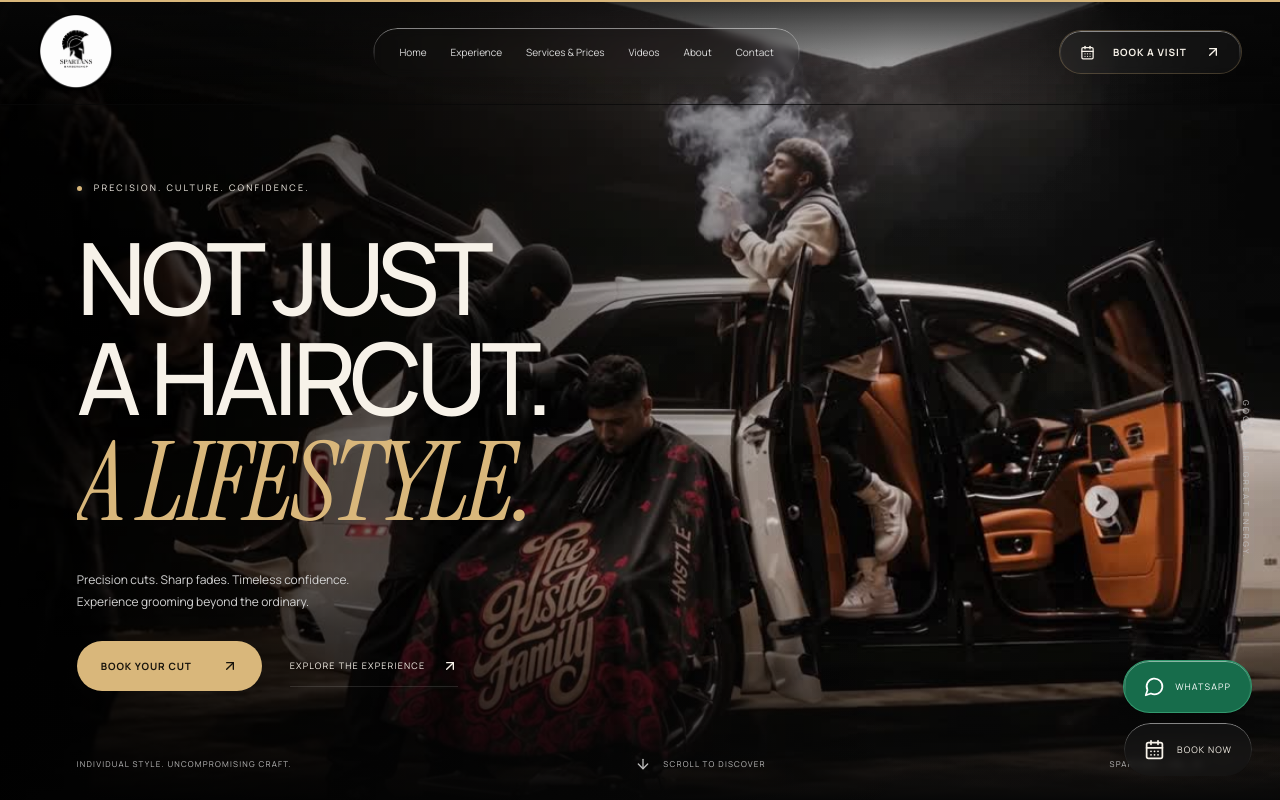
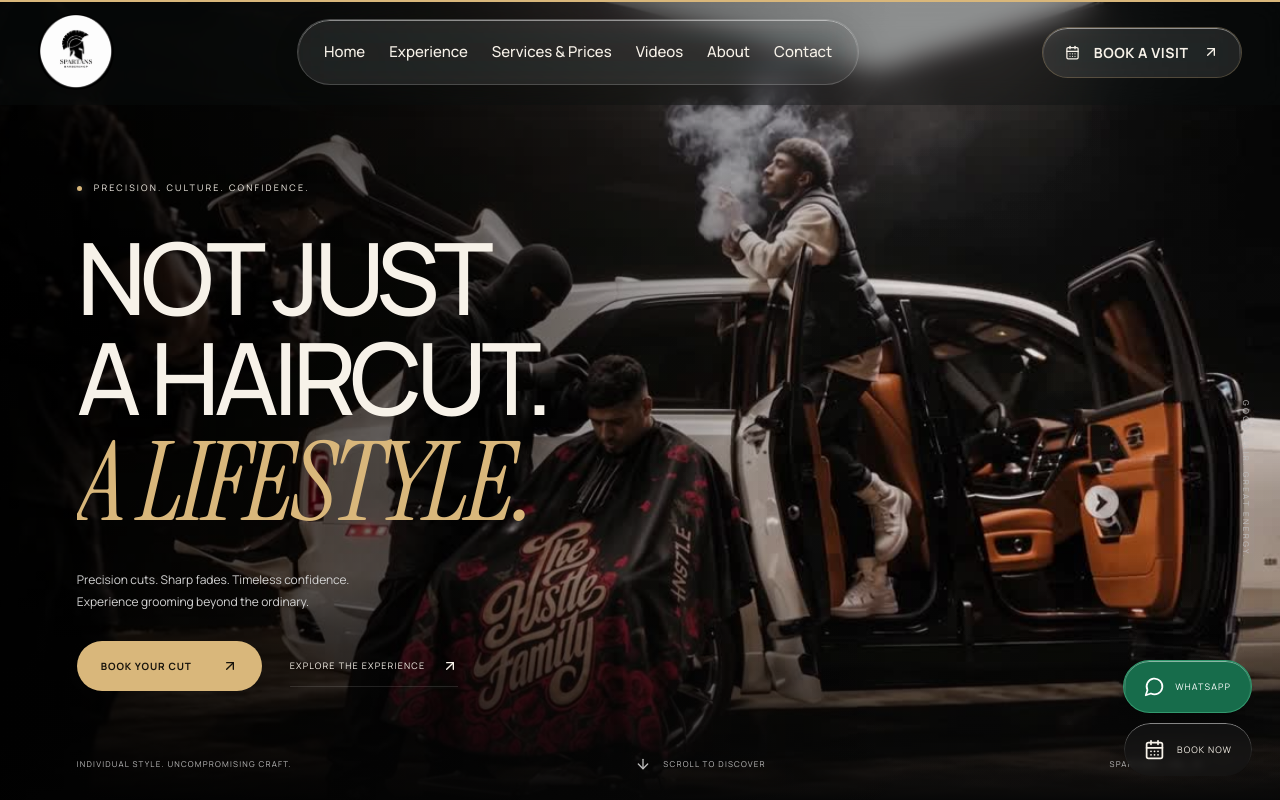
Before and after one commit to fnfmobilitymy-boop/barber, a React (Vite) app: page / in a window 1280 px wide. Shown: the top 800 px of the page. Built offline with nearby package versions, Linux system fonts and the light colour scheme.

Commit message:
Improve header glass effect and navigation readability

```diff
--- a/src/index.css
+++ b/src/index.css
@@ -242,7 +242,9 @@ em {
   justify-content: space-between;
   gap: 22px;
   z-index: 40;
-  background: linear-gradient(#080808c7, transparent);
+  background: rgba(12, 16, 16, 0.38);
+  backdrop-filter: blur(12px) saturate(135%);
+  -webkit-backdrop-filter: blur(12px) saturate(135%);
 }
 .logo {
   display: flex;
@@ -266,22 +268,39 @@ em {
 }
 .desktop-nav {
   display: flex;
+  align-items: center;
   gap: 24px;
-  padding: 17px 26px;
+  padding: 10px 26px;
   border-radius: 99px;
+  background: rgba(255, 255, 255, 0.09);
+  backdrop-filter: blur(20px) saturate(150%);
+  -webkit-backdrop-filter: blur(20px) saturate(150%);
+  border: 1px solid rgba(255, 255, 255, 0.18);
+  box-shadow: inset 0 1px 0 #ffffff14, 0 8px 28px #00000018;
 }
 .desktop-nav a {
-  font-size: 10px;
-  color: #dedede;
+  display: inline-flex;
+  align-items: center;
+  min-height: 44px;
+  font-size: 15px;
+  font-weight: 500;
+  color: #f7f2e9;
+  white-space: nowrap;
   transition: color 0.3s;
 }
 .desktop-nav a:hover {
   color: var(--accent);
 }
 .header .button {
-  min-height: 44px;
-  padding: 13px 20px;
-  gap: 18px;
+  min-height: 48px;
+  padding: 14px 22px;
+  gap: 14px;
+  font-size: 14px;
+  letter-spacing: 0.04em;
+  background: rgba(255, 255, 255, 0.1);
+  backdrop-filter: blur(20px) saturate(150%);
+  -webkit-backdrop-filter: blur(20px) saturate(150%);
+  box-shadow: inset 0 1px 0 #ffffff18;
 }
 .header-actions {
   display: flex;
@@ -296,7 +315,9 @@ em {
   top: 86px;
   left: 16px;
   right: 16px;
-  background: #151515f5;
+  background: rgba(20, 26, 23, 0.86);
+  backdrop-filter: blur(20px) saturate(140%);
+  -webkit-backdrop-filter: blur(20px) saturate(140%);
   padding: 25px;
   border: 1px solid var(--border);
   border-radius: 20px;
@@ -1099,7 +1120,7 @@ em {
     font-size: 11px;
   }
   .desktop-nav a {
-    font-size: 12px;
+    font-size: 16px;
   }
   .desktop-nav {
     gap: 30px;
@@ -1110,11 +1131,11 @@ em {
 }
 @media (max-width: 1100px) {
   .desktop-nav {
-    gap: 13px;
-    padding: 16px 20px;
+    gap: 16px;
+    padding: 10px 20px;
   }
   .desktop-nav a {
-    font-size: 9px;
+    font-size: 14px;
   }
   .logo > span {
     font-size: 12px;
@@ -1123,7 +1144,7 @@ em {
     gap: 12px;
   }
   .header .button {
-    font-size: 8px;
+    font-size: 12px;
     padding: 13px 16px;
     gap: 10px;
   }
@@ -1276,10 +1297,10 @@ em {
     font-size: 6px;
   }
   .header .button {
-    font-size: 7px;
-    min-height: 38px;
-    padding: 10px 14px;
-    gap: 7px;
+    font-size: 12px;
+    min-height: 44px;
+    padding: 12px;
+    gap: 8px;
   }
   .header .button svg {
     width: 13px;
@@ -2017,9 +2038,10 @@ em {
   border-bottom: 1px solid transparent;
 }
 .header.header-scrolled {
-  background-color: #080808c9;
-  backdrop-filter: blur(16px);
-  border-bottom-color: #ffffff0a;
+  background-color: rgba(12, 16, 16, 0.7);
+  backdrop-filter: blur(18px) saturate(140%);
+  -webkit-backdrop-filter: blur(18px) saturate(140%);
+  border-bottom-color: #ffffff14;
   padding-top: 14px;
   padding-bottom: 14px;
 }
@@ -2399,3 +2421,14 @@ a.contact-card:hover { border-color: #ffffff60; background: var(--surface-elevat
  .about-brand-seal { display: none; }
  .footer-top .brand-logo-image { width: 80px; height: 80px; }
 }
+
+/* Keep navigation readable instead of shrinking labels on compact screens. */
+.mobile-nav a { display: flex; align-items: center; min-height: 44px; font-size: 18px; font-weight: 500; }
+@media (min-width: 851px) and (max-width: 1000px) {
+ .desktop-nav { display: none; }
+ .menu-button { display: flex; align-items: center; justify-content: center; }
+}
+@supports not ((backdrop-filter: blur(12px)) or (-webkit-backdrop-filter: blur(12px))) {
+ .header, .header.header-scrolled { background-color: #121a16eb; }
+ .desktop-nav, .header .button { background-color: #28332ef5; }
+}
```
